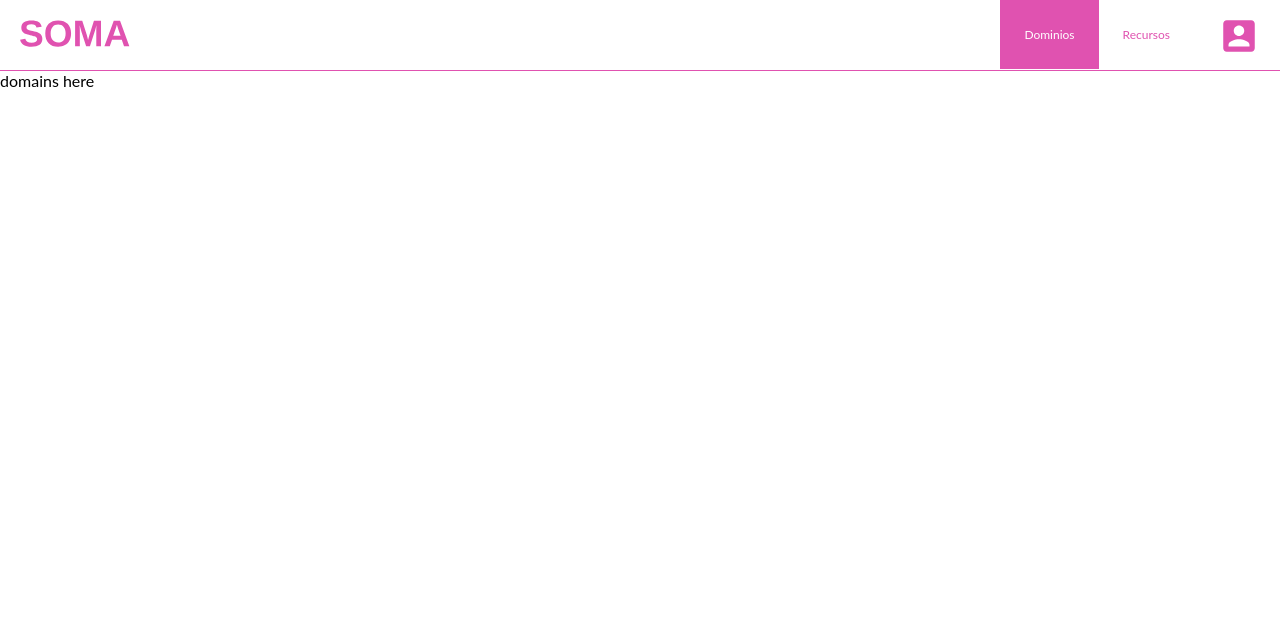
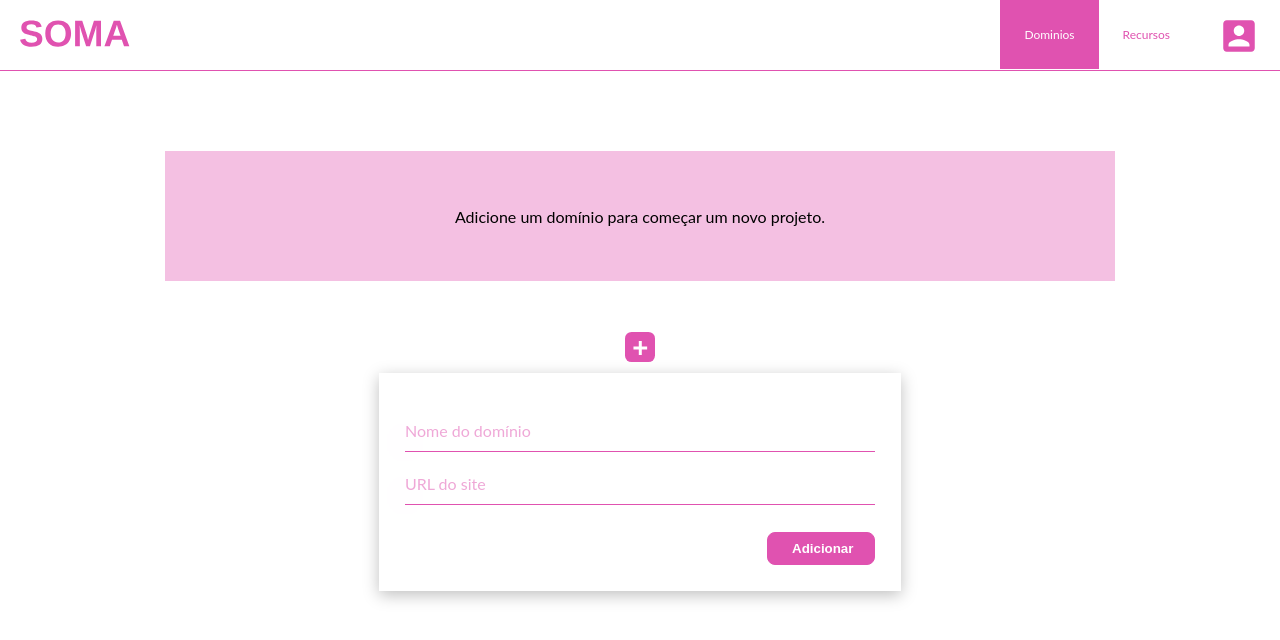
Before and after one commit to willianOliveiraMX/block-front, a React (Create React App) app: page / in a window 1280 px wide. Shown: the top 640 px of the page. Built offline with nearby package versions, Linux system fonts and the light colour scheme.

Commit message:
add cors solution

```diff
--- a/package.json
+++ b/package.json
@@ -10,10 +10,12 @@
     "@types/node": "^12.0.0",
     "@types/react": "^17.0.0",
     "@types/react-dom": "^17.0.0",
+    "axios": "^0.21.1",
     "husky": "^6.0.0",
     "lint-staged": "^11.0.0",
     "react": "^17.0.2",
     "react-dom": "^17.0.2",
+    "react-query": "^3.21.0",
     "react-router-dom": "^5.2.0",
     "react-scripts": "4.0.3",
     "styled-components": "^5.3.0",
@@ -31,6 +33,7 @@
       "cross-env CI=true yarn test --bail --findRelatedTests"
     ]
   },
+  "proxy": "http://localhost:5000",
   "scripts": {
     "format": "prettier --write src/**/*.ts{,x}",
     "lint": "tsc --noEmit && eslint src/**/*.ts{,x}",
--- a/src/App.tsx
+++ b/src/App.tsx
@@ -1,12 +1,15 @@
 import React from "react";
+import { QueryClient, QueryClientProvider } from "react-query";
 import Routes from "./routes";
+
+const queryClient = new QueryClient();
 
 const App = (): JSX.Element => {
   return (
     <>
-      <div>
+      <QueryClientProvider client={queryClient}>
         <Routes />
-      </div>
+      </QueryClientProvider>
     </>
   );
 };
--- a/src/components/BasicGrid/index.style.js
+++ b/src/components/BasicGrid/index.style.js
@@ -11,6 +11,16 @@ const Grid = styled.div`
     css`
       justify-content: flex-end;
     `};
+  ${({ justifyContentCenter }) =>
+    justifyContentCenter &&
+    css`
+      justify-content: center;
+    `};
+  ${({ marginTop }) =>
+    marginTop?.length &&
+    css`
+      margin-top: ${marginTop};
+    `};
 `;
 
 export default Grid;
--- a/src/components/BasicGrid/index.tsx
+++ b/src/components/BasicGrid/index.tsx
@@ -3,20 +3,38 @@ import Grid from "./index.style";
 
 type Props = {
   children: React.ReactChild | React.ReactChild[];
-  flex: boolean;
-  justifyContentEnd: boolean;
+  flex?: boolean;
+  justifyContentEnd?: boolean;
+  justifyContentCenter?: boolean;
+  marginTop?: string;
+};
+
+const defaultProps = {
+  flex: false,
+  justifyContentEnd: false,
+  justifyContentCenter: false,
+  marginTop: "",
 };
 
 const GridWrapper = ({
   children,
   flex,
   justifyContentEnd,
+  justifyContentCenter,
+  marginTop,
 }: Props): JSX.Element => {
   return (
-    <Grid flex={flex} justifyContentEnd={justifyContentEnd}>
+    <Grid
+      flex={flex}
+      justifyContentEnd={justifyContentEnd}
+      justifyContentCenter={justifyContentCenter}
+      marginTop={marginTop}
+    >
       {children}
     </Grid>
   );
 };
 
+GridWrapper.defaultProps = defaultProps;
+
 export default GridWrapper;
--- a/src/components/BasicInput/index.tsx
+++ b/src/components/BasicInput/index.tsx
@@ -3,6 +3,7 @@ import BasicInputWrapper, { ErrorMessageWrapper } from "./index.style";
 import { FormContainerContext } from "../FormContainer";
 import emailValidation, {
   passwordValidation,
+  validURL,
 } from "../../services/formValidation";
 
 interface BasicInputInterface {
@@ -40,6 +41,34 @@ const BasicInput = ({
 
     if (description === "password") {
       const isValid = passwordValidation(inputInternalValue);
+      inputs.map((input) => {
+        if (input.description === description) {
+          // eslint-disable-next-line no-param-reassign
+          input.isOnError = !isValid;
+          // eslint-disable-next-line no-param-reassign
+          input.value = inputInternalValue;
+          setErrorMessage(isValid ? "" : input.errorMessage);
+        }
+        return input;
+      });
+    }
+
+    if (description === "text") {
+      const isValid = inputInternalValue.length < 40;
+      inputs.map((input) => {
+        if (input.description === description) {
+          // eslint-disable-next-line no-param-reassign
+          input.isOnError = !isValid;
+          // eslint-disable-next-line no-param-reassign
+          input.value = inputInternalValue;
+          setErrorMessage(isValid ? "" : input.errorMessage);
+        }
+        return input;
+      });
+    }
+
+    if (description === "urlSite") {
+      const isValid = validURL(inputInternalValue);
       inputs.map((input) => {
         if (input.description === description) {
           // eslint-disable-next-line no-param-reassign
--- /dev/null
+++ b/src/components/CardMessage/index.style.js
@@ -0,0 +1,25 @@
+import styled from "styled-components";
+
+export const CardWrapper = styled.div`
+  width: 100%;
+  margin: 0;
+  display: flex;
+  justify-content: center;
+  margin-top: 80px;
+`;
+
+export const CardContainer = styled.div`
+  max-width: 950px;
+  width: 100vw;
+  height: 130px;
+  background-color: #e052b05c;
+  display: flex;
+  justify-content: center;
+  text-align: center;
+`;
+
+export const CartDescription = styled.p`
+  color: 350625;
+  display: flex;
+  align-items: center;
+`;
--- /dev/null
+++ b/src/components/CardMessage/index.tsx
@@ -0,0 +1,18 @@
+import React from "react";
+import { CardWrapper, CardContainer, CartDescription } from "./index.style";
+
+interface Card {
+  description: string;
+}
+
+const CardMessage = ({ description }: Card): JSX.Element => {
+  return (
+    <CardWrapper>
+      <CardContainer>
+        <CartDescription>{description}</CartDescription>
+      </CardContainer>
+    </CardWrapper>
+  );
+};
+
+export default CardMessage;
--- /dev/null
+++ b/src/components/FormAddDomain/index.style.js
@@ -0,0 +1,10 @@
+import styled from "styled-components";
+
+const FormDomainContainer = styled.div`
+  width: 470px;
+  background: #ffffff;
+  box-shadow: 0px 4px 15px rgba(0, 0, 0, 0.25);
+  padding: 26px;
+`;
+
+export default FormDomainContainer;
--- /dev/null
+++ b/src/components/FormAddDomain/index.tsx
@@ -0,0 +1,71 @@
+import React, { useState } from "react";
+import { useMutation } from "react-query";
+import axios from "axios";
+import BasicButton from "../BasicButton";
+import GridWrapper from "../BasicGrid";
+import BasicInput from "../BasicInput";
+import { FormContainer } from "../FormContainer";
+import FormDomainContainer from "./index.style";
+import PlusIcon from "../../icons/plusicon.svg";
+
+const FormAddDomain = (): JSX.Element => {
+  const [loginFormRules, setLoginFormRules] = useState([
+    {
+      description: "text",
+      value: "",
+      isOnError: false,
+      errorMessage: "Por favor, insira um nome menor que 40 caracteres!",
+    },
+    {
+      description: "urlSite",
+      value: "",
+      isOnError: false,
+      errorMessage: "A URL do site deve respeitar o padrão",
+    },
+  ]);
+
+  const createDomain = useMutation((newDomain: any) =>
+    axios.post("/domains", newDomain)
+  );
+
+  const handleSubmitForm = () => {
+    const [domainNameValue, urlSiteValues] = loginFormRules;
+
+    const domainValues = {
+      domain_name: domainNameValue.value,
+      domain_schema: {
+        name: domainNameValue.value,
+        content: "",
+      },
+      site_url: urlSiteValues.value,
+      user_owner: 1,
+    };
+
+    createDomain.mutate(domainValues);
+  };
+
+  return (
+    <div>
+      <GridWrapper flex justifyContentCenter>
+        <img src={PlusIcon} alt="add domain" width="30px" />
+      </GridWrapper>
+      <FormDomainContainer>
+        <FormContainer
+          loginRules={loginFormRules}
+          setLoginRules={setLoginFormRules}
+        >
+          <BasicInput label="Nome do domínio" type="text" description="text" />
+          <BasicInput label="URL do site" type="text" description="urlSite" />
+          <GridWrapper flex justifyContentEnd marginTop="15px">
+            <BasicButton
+              handleForm={handleSubmitForm}
+              description="Adicionar"
+            />
+          </GridWrapper>
+        </FormContainer>
+      </FormDomainContainer>
+    </div>
+  );
+};
+
+export default FormAddDomain;
--- a/src/pages/Domains/index.tsx
+++ b/src/pages/Domains/index.tsx
@@ -1,11 +1,17 @@
 import React from "react";
 import Header from "../../components/Header";
+import CardMessage from "../../components/CardMessage";
+import FormAddDomain from "../../components/FormAddDomain";
+import GridWrapper from "../../components/BasicGrid";
 
 const Domains = (): JSX.Element => {
   return (
     <div>
       <Header isLoginPage={false} />
-      <div>domains here</div>
+      <CardMessage description="Adicione um domínio para começar um novo projeto." />
+      <GridWrapper flex justifyContentCenter marginTop="5vh">
+        <FormAddDomain />
+      </GridWrapper>
     </div>
   );
 };
--- a/src/services/formValidation.ts
+++ b/src/services/formValidation.ts
@@ -1,3 +1,16 @@
+export const validURL = (str: string): boolean => {
+  const pattern = new RegExp(
+    "^(https?:\\/\\/)?" + // protocol
+      "((([a-z\\d]([a-z\\d-]*[a-z\\d])*)\\.)+[a-z]{2,}|" + // domain name
+      "((\\d{1,3}\\.){3}\\d{1,3}))" + // OR ip (v4) address
+      "(\\:\\d+)?(\\/[-a-z\\d%_.~+]*)*" + // port and path
+      "(\\?[;&a-z\\d%_.~+=-]*)?" + // query string
+      "(\\#[-a-z\\d_]*)?$",
+    "i"
+  ); // fragment locator
+  return !!pattern.test(str);
+};
+
 export const passwordValidation = (password: string): boolean => {
   if (password.length < 2 || password.length > 60) return false;
   const passwordRegexValidation =
```
Also changed, not shown: src/icons/plusicon.svg (added), 1 other file (tests, documents, lock files or other folders).
